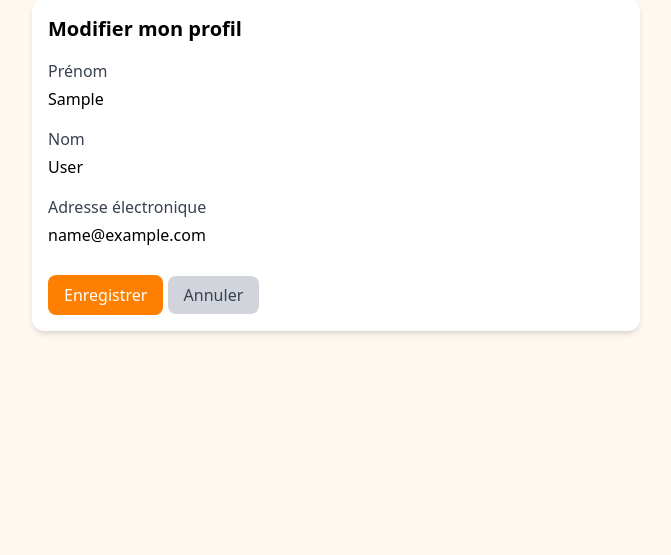
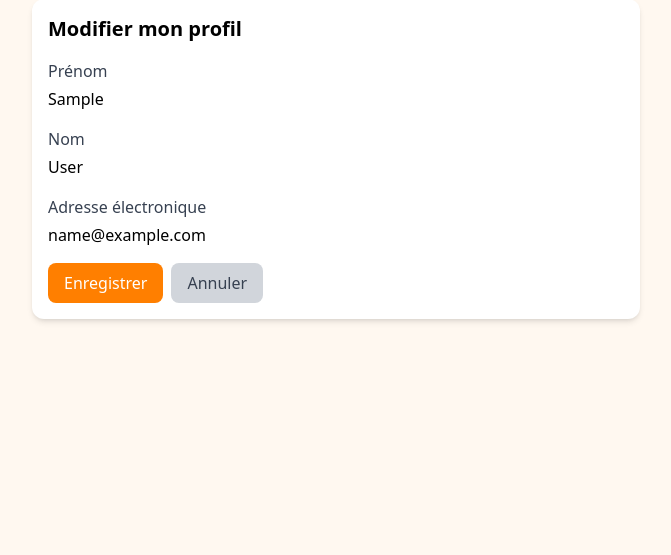
Before and after one commit to Matar057/AMEEK, a Django app: page /accounts/profile/edit/ in a window 1280 px wide. Shown: the part 89-644 px from the top of the page, without its empty margins (304-975 px from the left). Run offline with Django 5.2, Linux system fonts and the light colour scheme; the visitor is signed in with stand-in values (Sample User, id 1); some libraries are stand-ins or nearby versions.

Commit message:
Fix button spacing: add gap between adjacent buttons in forms

```diff
--- a/accounts/templates/accounts/profile_edit.html
+++ b/accounts/templates/accounts/profile_edit.html
@@ -19,8 +19,10 @@
               {% endif %}
             </div>
           {% endfor %}
-          <button type="submit" class="bg-amicale text-white px-4 py-2 rounded-lg font-medium hover:bg-amicale-fonce transition mt-3">Enregistrer</button>
-          <a href="{% url 'accounts:profile' %}" class="bg-gray-300 text-gray-700 px-4 py-2 rounded-lg mt-3">Annuler</a>
+          <div class="flex gap-2 mt-3">
+            <button type="submit" class="bg-amicale text-white px-4 py-2 rounded-lg font-medium hover:bg-amicale-fonce transition">Enregistrer</button>
+            <a href="{% url 'accounts:profile' %}" class="bg-gray-300 text-gray-700 px-4 py-2 rounded-lg">Annuler</a>
+          </div>
         </form>
       </div>
     </div>
--- a/mentorship/templates/mentorship/request_form.html
+++ b/mentorship/templates/mentorship/request_form.html
@@ -27,8 +27,10 @@
             <label for="{{ form.message.id_for_label }}" class="block text-gray-700 font-medium mb-1">{{ form.message.label }}</label>
             {{ form.message }}
           </div>
-          <button type="submit" class="bg-amicale text-white px-4 py-2 rounded-lg font-medium hover:bg-amicale-fonce transition">Envoyer la demande</button>
-          <a href="{% url 'mentorship:mentor_list' %}" class="bg-gray-300 text-gray-700 px-4 py-2 rounded-lg">Annuler</a>
+          <div class="flex gap-2">
+            <button type="submit" class="bg-amicale text-white px-4 py-2 rounded-lg font-medium hover:bg-amicale-fonce transition">Envoyer la demande</button>
+            <a href="{% url 'mentorship:mentor_list' %}" class="bg-gray-300 text-gray-700 px-4 py-2 rounded-lg">Annuler</a>
+          </div>
         </form>
       </div>
     </div>
--- a/mentorship/templates/mentorship/response_form.html
+++ b/mentorship/templates/mentorship/response_form.html
@@ -22,8 +22,10 @@
             <label for="{{ form.commentaires.id_for_label }}" class="block text-gray-700 font-medium mb-1">Commentaires</label>
             {{ form.commentaires }}
           </div>
-          <button type="submit" class="bg-amicale text-white px-4 py-2 rounded-lg font-medium hover:bg-amicale-fonce transition">Enregistrer</button>
-          <a href="{% url 'mentorship:my_requests' %}" class="bg-gray-300 text-gray-700 px-4 py-2 rounded-lg">Annuler</a>
+          <div class="flex gap-2">
+            <button type="submit" class="bg-amicale text-white px-4 py-2 rounded-lg font-medium hover:bg-amicale-fonce transition">Enregistrer</button>
+            <a href="{% url 'mentorship:my_requests' %}" class="bg-gray-300 text-gray-700 px-4 py-2 rounded-lg">Annuler</a>
+          </div>
         </form>
       </div>
     </div>
--- a/profiles/templates/profiles/member_list.html
+++ b/profiles/templates/profiles/member_list.html
@@ -30,7 +30,7 @@
       <div class="w-full md:w-1/4 px-2 mb-4">{{ search_form.filiere }}</div>
       <div class="w-full md:w-1/4 px-2 mb-4">{{ search_form.universite }}</div>
       <div class="w-full md:w-1/4 px-2 mb-4">{{ search_form.profession }}</div>
-      <div class="w-full px-2">
+      <div class="w-full px-2 flex gap-2">
         <button type="submit" class="bg-amicale text-white px-4 py-2 rounded-lg font-medium hover:bg-amicale-fonce transition">Rechercher</button>
         <a href="{% url 'profiles:member_list' %}" class="border border-gray-300 text-gray-600 px-4 py-2 rounded-lg hover:bg-gray-100 transition">Réinitialiser</a>
       </div>
--- a/profiles/templates/profiles/profile_form.html
+++ b/profiles/templates/profiles/profile_form.html
@@ -93,7 +93,7 @@
               {% endif %}
             </div>
           </div>
-          <div class="mt-6">
+          <div class="mt-6 flex gap-2">
             <button type="submit" class="bg-amicale text-white px-4 py-2 rounded-lg font-medium hover:bg-amicale-fonce transition">Enregistrer</button>
             <a href="{% url 'accounts:profile' %}" class="bg-gray-300 text-gray-700 px-4 py-2 rounded-lg">Annuler</a>
           </div>
```
